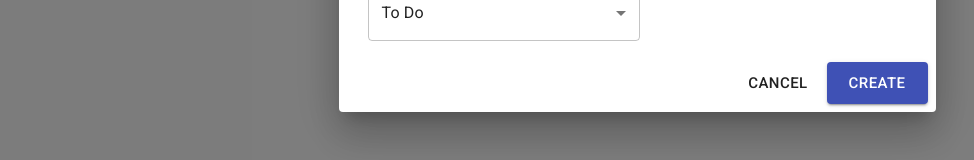
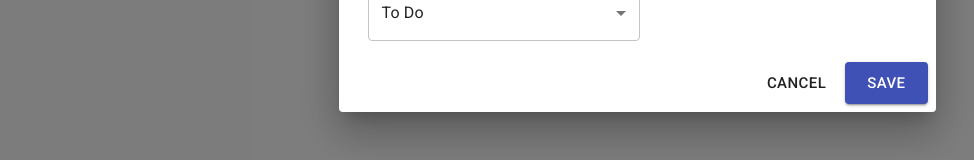
Before and after one commit to josephjeong/taskmaster, a Next.js app in the folder frontend/: page /tasks in a window 1280 px wide. Both pictures are taken after a click on the button "TOGGLE CREATE TASK MODAL". Shown: the part 590-750 px from the top of the page, without its empty margins (3-977 px from the left). Built offline with nearby package versions, Linux system fonts and the light colour scheme.

Commit message:
Add edit task buttons

```diff
--- a/frontend/components/task/CreateTaskModal.tsx
+++ b/frontend/components/task/TaskModal.tsx
@@ -28,22 +28,35 @@ const useStyles = makeStyles((theme) => ({
   }
 }));
 
-type CreateTaskModalProps = {
+type TaskModalProps = {
+  mode?: string,
   open: boolean,
   taskInit: Task,
   onClose: () => void,
   onSubmit: (task: Task) => any
 };
 
-const CreateTaskModal = ({
+const TaskModal = ({
+  mode='view',
   open,
   taskInit,
   onClose,
   onSubmit
-}: CreateTaskModalProps) => {
+}: TaskModalProps) => {
   const [task, setTask] = React.useState(taskInit);
 
   const classes = useStyles();
+
+  const getTitle = () => {
+    switch (mode) {
+      case 'view':
+        return 'View Task';
+      case 'create':
+        return 'Create Task';
+      case 'edit':
+        return 'Edit Task';
+    }
+  };
 
   const submit: React.FormEventHandler<HTMLFormElement> = (event) => {
     event.preventDefault();
@@ -55,12 +68,13 @@ const CreateTaskModal = ({
       open={open}
       onClose={() => onClose()}
     >
-      <DialogTitle>Create Task</DialogTitle>
+      <DialogTitle>{getTitle()}</DialogTitle>
       <form onSubmit={(event) => submit(event)}>
         <DialogContent>
           <TextField
             className={classes.fullWidthInput}
             required
+            disabled={mode === 'view'}
             label='Title'
             value={task.title}
             onChange={(event) => {
@@ -72,6 +86,7 @@ const CreateTaskModal = ({
           <TextField
             className={classes.fullWidthInput}
             required
+            disabled={mode === 'view'}
             multiline
             rows={10}
             label='Description'
@@ -86,6 +101,7 @@ const CreateTaskModal = ({
             <MuiPickersUtilsProvider utils={MomentUtils}>
               <KeyboardDatePicker
                 className={classes.rowInputLeft}
+                disabled={mode === 'view'}
                 disableToolbar
                 variant='inline'
                 format='DD/MM/yyyy'
@@ -100,6 +116,7 @@ const CreateTaskModal = ({
               />
               <KeyboardTimePicker
                 className={classes.rowInputRight}
+                disabled={mode === 'view'}
                 margin='normal'
                 label='Due time'
                 value={task.deadline}
@@ -116,6 +133,7 @@ const CreateTaskModal = ({
               <InputLabel id='task-status-label'>Status</InputLabel>
               <Select
                 labelId='task-status-label'
+                disabled={mode === 'view'}
                 value={task.status}
                 onChange={(event) => {
                   const task_ = { ...task };
@@ -131,6 +149,7 @@ const CreateTaskModal = ({
             </FormControl>
             <div className={classes.rowInputRight}>
               <NumericInput
+              disabled={mode === 'view'}
                 variant='outlined'
                 precision='2'
                 decimalSeparator='.'
@@ -159,7 +178,7 @@ const CreateTaskModal = ({
             variant='contained'
             type='submit'
           >
-            Create
+            Save
           </Button>
         </DialogActions>
       </form>
@@ -167,4 +186,4 @@ const CreateTaskModal = ({
   )
 }
 
-export default CreateTaskModal;
+export default TaskModal;
--- a/frontend/pages/tasks.tsx
+++ b/frontend/pages/tasks.tsx
@@ -3,10 +3,9 @@ import { makeStyles, Container, Button } from '@material-ui/core';
 import moment from 'moment';
 
 import { Task, TaskStatus } from '../types';
-import CreateTaskModal from '../components/task/CreateTaskModal';
+import TaskModal from '../components/task/TaskModal';
 
-const DEFAULT_CREATE_TASK = {
-  id: 'test',
+const DEFAULT_TASK_ATTRIBUTES = {
   title: '',
   description: '',
   deadline: moment(),
@@ -26,8 +25,16 @@ const useStyles = makeStyles((theme) => ({
 const TasksPage = () => {
   const [tasks, setTasks] = React.useState<Task[]>([]);
   const [showCreateTaskModal, setShowCreateTaskModal] = React.useState(false);
+  const [showEditTaskModal, setShowEditTaskModal] = React.useState<string | null>(null);
 
   const classes = useStyles();
+
+  const getDefaultTask = () => {
+    return {
+      ...DEFAULT_TASK_ATTRIBUTES,
+      id: tasks.length.toString()
+    } as Task;
+  };
 
   const createTask = (task: Task) => {
     setTasks([...tasks, task]);
@@ -39,9 +46,10 @@ const TasksPage = () => {
       <Button onClick={() => setShowCreateTaskModal(showCreateTaskModal => !showCreateTaskModal)}>
         Toggle Create Task Modal
       </Button>
-      <CreateTaskModal
+      <TaskModal
+        mode='create'
         open={showCreateTaskModal}
-        taskInit={DEFAULT_CREATE_TASK}
+        taskInit={getDefaultTask()}
         onClose={() => setShowCreateTaskModal(false)}
         onSubmit={(task) => createTask(task)}
       />
@@ -51,9 +59,20 @@ const TasksPage = () => {
           size='large'
           color='primary'
           variant='contained'
+          onClick={() => setShowEditTaskModal(task.id)}
         >
           {`Edit Task "${task.title}"`}
         </Button>
+      ))}
+      {tasks.map((task) => (
+        <TaskModal
+          key={task.id}
+          mode='edit'
+          open={showEditTaskModal === task.id}
+          taskInit={task}
+          onClose={() => setShowEditTaskModal(null)}
+          onSubmit={(task) => console.log(task)}
+        />
       ))}
     </Container>
   )
```
